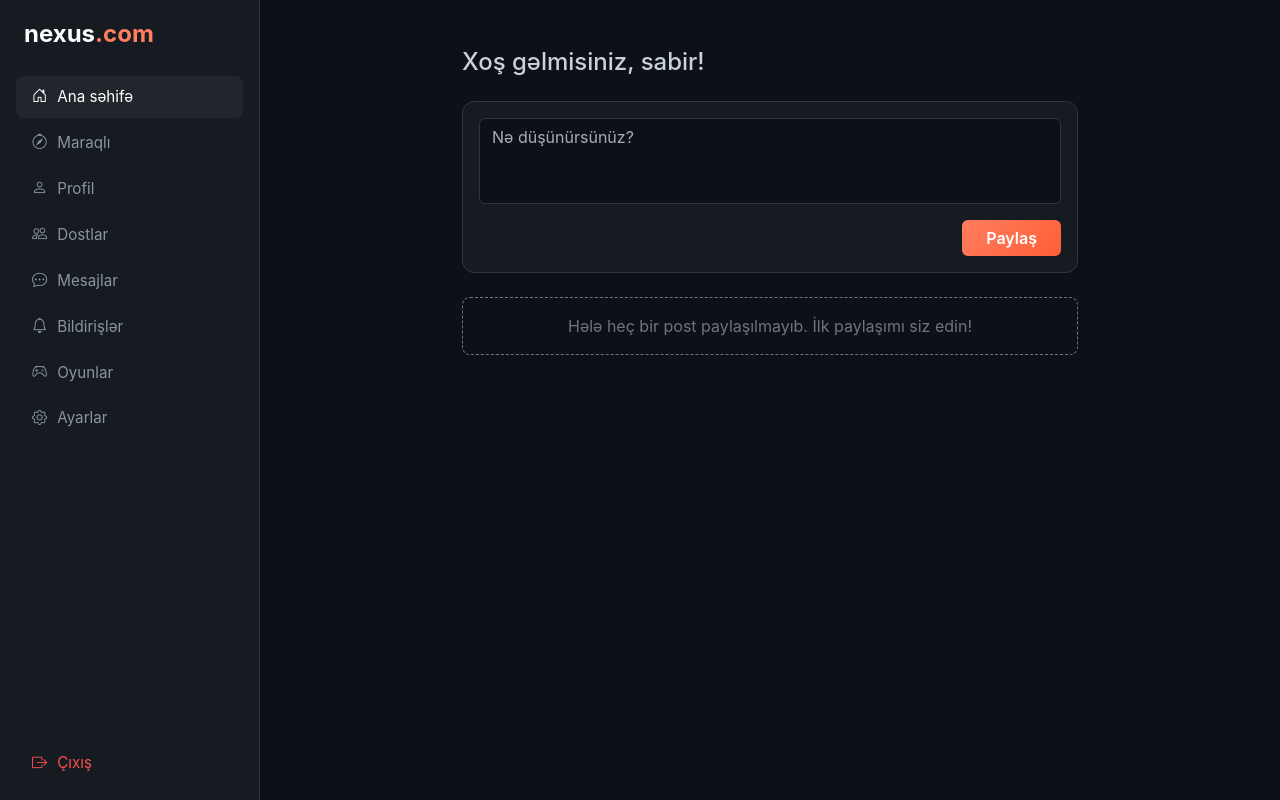
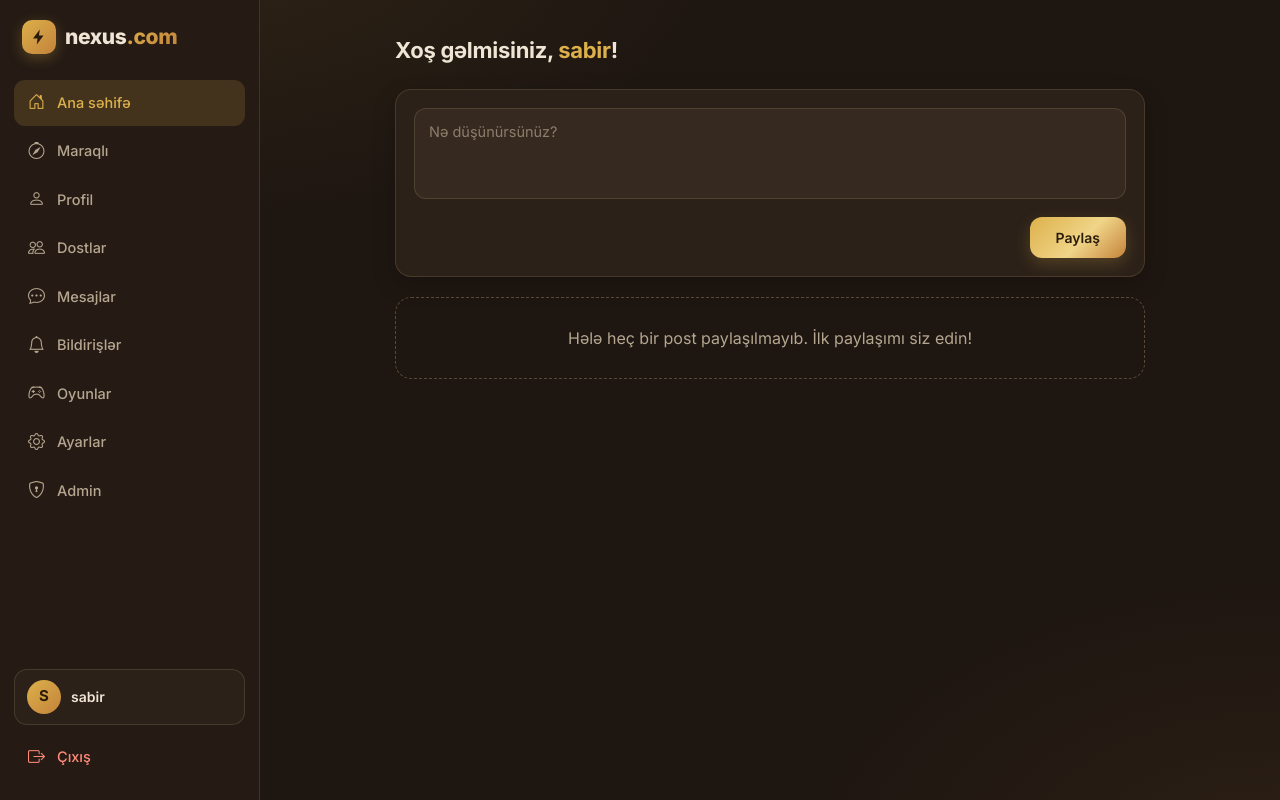
Before and after one commit to SabirXelilzade/Sayt, a Flask app: page / in a window 1280 px wide. Run offline with Flask 3, Linux system fonts and the light colour scheme; a user stored in the database is signed in.

```diff
--- a/templates/index.html
+++ b/templates/index.html
@@ -1,212 +1,367 @@
 <!DOCTYPE html>
-<html lang="az" data-bs-theme="dark">
+<html lang="az">
 <head>
     <meta charset="UTF-8">
     <meta name="viewport" content="width=device-width, initial-scale=1.0">
     <title>nexus - Ana Səhifə</title>
 
-    <!-- Bootstrap 5 CSS -->
-    <link href="https://cdn.jsdelivr.net/npm/bootstrap@5.3.2/dist/css/bootstrap.min.css" rel="stylesheet">
-    <!-- Bootstrap Icons -->
+    <!-- Bootstrap Icons (yalnız ikonlar üçün) -->
     <link href="https://cdn.jsdelivr.net/npm/bootstrap-icons@1.11.1/font/bootstrap-icons.css" rel="stylesheet">
+    <link rel="preconnect" href="https://fonts.googleapis.com">
+    <link rel="preconnect" href="https://fonts.gstatic.com" crossorigin>
+    <link href="https://fonts.googleapis.com/css2?family=Inter:wght@400;500;600;700;800&display=swap" rel="stylesheet">
 
     <style>
-        body {
-            background-color: #0d1117;
-            color: #c9d1d9;
-            font-family: -apple-system, BlinkMacSystemFont, "Segoe UI", Roboto, sans-serif;
+        :root {
+            --bg: #1e1611;
+            --side: #251b14;
+            --surface: #2c2119;
+            --surface-2: #362a20;
+            --border: rgba(240, 210, 150, 0.14);
+            --text: #f0e5d4;
+            --muted: #b5a690;
+            --accent: #dcb04a;
+            --accent-2: #c4833b;
+            --on-accent: #2a1c0a;
+            --danger: #ff8a7a;
+            --radius: 16px;
         }
 
-        /* Qradient Loqo və Düymələr */
-        .brand-logo {
-            font-size: 1.5rem;
-            font-weight: 700;
-            color: #ffffff;
-            text-decoration: none;
-        }
-        .brand-logo span {
-            color: #ff7e5f;
+        * { box-sizing: border-box; }
+
+        body {
+            margin: 0;
+            min-height: 100vh;
+            background-color: var(--bg);
+            background-image:
+                radial-gradient(900px 500px at 15% -10%, rgba(220, 176, 74, 0.09), transparent 60%),
+                radial-gradient(800px 500px at 100% 110%, rgba(196, 131, 59, 0.09), transparent 60%);
+            background-attachment: fixed;
+            color: var(--text);
+            font-family: "Inter", -apple-system, BlinkMacSystemFont, "Segoe UI", Roboto, sans-serif;
+            line-height: 1.5;
         }
 
-        .btn-gradient {
-            background: linear-gradient(135deg, #ff7e5f, #ff5e36);
-            color: #ffffff;
-            border: none;
-            font-weight: 600;
-            transition: opacity 0.2s;
+        a { color: inherit; text-decoration: none; }
+
+        /* ---------- Loqo ---------- */
+        .brand { display: flex; align-items: center; gap: 9px; }
+        .brand-mark {
+            width: 34px;
+            height: 34px;
+            border-radius: 10px;
+            background: linear-gradient(135deg, var(--accent), var(--accent-2));
+            display: grid;
+            place-items: center;
+            box-shadow: 0 4px 14px rgba(220, 176, 74, 0.28);
         }
-        .btn-gradient:hover {
-            color: #ffffff;
-            opacity: 0.9;
+        .brand-mark svg { width: 18px; height: 18px; fill: var(--on-accent); }
+        .brand-name { font-size: 21px; font-weight: 800; letter-spacing: -0.4px; }
+        .brand-name span {
+            background: linear-gradient(135deg, var(--accent), var(--accent-2));
+            -webkit-background-clip: text;
+            background-clip: text;
+            color: transparent;
         }
 
-        /* Navigasiya keçidləri */
-        .sidebar .nav-link {
-            color: #8b949e;
-            padding: 0.6rem 1rem;
-            border-radius: 8px;
-            font-size: 0.95rem;
-            transition: all 0.2s ease-in-out;
+        /* ---------- Sol menyu ---------- */
+        .sidebar {
+            position: fixed;
+            top: 0;
+            left: 0;
+            bottom: 0;
+            width: 260px;
+            padding: 20px 14px;
+            display: flex;
+            flex-direction: column;
+            justify-content: space-between;
+            background: var(--side);
+            border-right: 1px solid var(--border);
+            overflow-y: auto;
+            z-index: 50;
+            transition: transform 0.25s ease;
+        }
+        .sidebar .brand { padding: 0 8px; margin-bottom: 26px; }
+
+        .nav { display: flex; flex-direction: column; gap: 3px; }
+        .nav a {
+            display: flex;
+            align-items: center;
+            gap: 12px;
+            padding: 10px 14px;
+            border-radius: 11px;
+            font-size: 14.5px;
+            font-weight: 500;
+            color: var(--muted);
+            transition: background 0.2s, color 0.2s;
+        }
+        .nav a i { font-size: 17px; }
+        .nav a:hover { background: rgba(255, 255, 255, 0.06); color: var(--text); }
+        .nav a.active { background: rgba(220, 176, 74, 0.16); color: var(--accent); }
+        .nav a.logout { color: var(--danger); }
+        .nav a.logout:hover { background: rgba(255, 138, 122, 0.12); color: var(--danger); }
+
+        .side-bottom { display: flex; flex-direction: column; gap: 10px; margin-top: 20px; }
+        .user-chip {
             display: flex;
             align-items: center;
             gap: 10px;
+            padding: 10px 12px;
+            background: var(--surface);
+            border: 1px solid var(--border);
+            border-radius: 13px;
+            font-size: 14px;
+            font-weight: 600;
+            transition: background 0.2s;
         }
-        .sidebar .nav-link:hover,
-        .sidebar .nav-link.active {
-            background-color: #21262d;
-            color: #ffffff;
+        .user-chip:hover { background: var(--surface-2); }
+
+        .avatar {
+            width: 34px;
+            height: 34px;
+            flex-shrink: 0;
+            border-radius: 50%;
+            background: linear-gradient(135deg, var(--accent), var(--accent-2));
+            color: var(--on-accent);
+            display: grid;
+            place-items: center;
+            font-size: 15px;
+            font-weight: 700;
+        }
+        .avatar.lg { width: 42px; height: 42px; font-size: 17px; }
+
+        /* ---------- Mobil üst panel və arxa fon ---------- */
+        .mobile-bar { display: none; }
+        .overlay { display: none; }
+
+        /* ---------- Əsas hissə ---------- */
+        .main { margin-left: 260px; padding: 34px 24px 80px; }
+        .container { max-width: 750px; margin: 0 auto; }
+        .welcome { margin: 0 0 22px; font-size: 22px; font-weight: 700; letter-spacing: -0.3px; }
+        .welcome span { color: var(--accent); }
+
+        .card {
+            background: var(--surface);
+            border: 1px solid var(--border);
+            border-radius: var(--radius);
+            padding: 18px;
+            box-shadow: 0 8px 24px rgba(0, 0, 0, 0.2);
         }
 
-        /* Çıxış linki */
-        .logout-link {
-            color: #ff4d4d !important;
+        /* Flash mesajlar */
+        .alert {
+            padding: 12px 14px;
+            margin-bottom: 16px;
+            border-radius: 12px;
+            font-size: 13.5px;
+            border: 1px solid;
         }
-        .logout-link:hover {
-            background-color: rgba(255, 77, 77, 0.1) !important;
+        .alert-danger  { background: rgba(255, 120, 120, 0.10); border-color: rgba(255, 120, 120, 0.35); color: #ffaaaa; }
+        .alert-success { background: rgba(220, 176, 74, 0.12);  border-color: rgba(220, 176, 74, 0.35);  color: #f2dc9a; }
+
+        /* Paylaşım forması */
+        .composer { margin-bottom: 20px; }
+        .composer textarea {
+            width: 100%;
+            padding: 12px 14px;
+            background: var(--surface-2);
+            border: 1px solid var(--border);
+            border-radius: 12px;
+            color: var(--text);
+            font: inherit;
+            font-size: 14.5px;
+            resize: none;
+            outline: none;
+            transition: border-color 0.2s, box-shadow 0.2s;
+        }
+        .composer textarea::placeholder { color: #8c7e6b; }
+        .composer textarea:focus { border-color: var(--accent); box-shadow: 0 0 0 4px rgba(220, 176, 74, 0.14); }
+        .composer-footer { display: flex; justify-content: flex-end; margin-top: 12px; }
+
+        .btn-primary {
+            border: 0;
+            padding: 10px 26px;
+            border-radius: 12px;
+            font: inherit;
+            font-size: 14px;
+            font-weight: 600;
+            color: var(--on-accent);
+            background: linear-gradient(135deg, var(--accent), #f0d588 55%, var(--accent-2));
+            box-shadow: 0 6px 16px rgba(220, 176, 74, 0.22);
+            cursor: pointer;
+            transition: transform 0.15s, box-shadow 0.2s;
+        }
+        .btn-primary:hover { transform: translateY(-1px); box-shadow: 0 10px 22px rgba(220, 176, 74, 0.32); }
+
+        /* Postlar */
+        .posts { display: flex; flex-direction: column; gap: 14px; }
+        .post-head { display: flex; align-items: center; gap: 12px; margin-bottom: 10px; }
+        .post-author { font-weight: 600; font-size: 15px; color: var(--accent); }
+        .post-tag { font-size: 12px; color: var(--muted); }
+        .post-body { white-space: pre-wrap; word-break: break-word; font-size: 15px; }
+
+        .empty {
+            padding: 28px 18px;
+            text-align: center;
+            color: var(--muted);
+            border: 1px dashed rgba(240, 210, 150, 0.28);
+            border-radius: var(--radius);
         }
 
-        /* Kartlar və Form Elementləri */
-        .custom-card {
-            background-color: #161b22;
-            border: 1px solid #30363d;
-            border-radius: 12px;
+        /* ---------- Mobil və planşet ---------- */
+        @media (max-width: 991px) {
+            .sidebar { transform: translateX(-100%); box-shadow: 8px 0 30px rgba(0, 0, 0, 0.45); }
+            body.menu-open .sidebar { transform: none; }
+
+            .overlay {
+                display: block;
+                position: fixed;
+                inset: 0;
+                background: rgba(0, 0, 0, 0.55);
+                opacity: 0;
+                pointer-events: none;
+                transition: opacity 0.25s;
+                z-index: 40;
             }
+            body.menu-open .overlay { opacity: 1; pointer-events: auto; }
 
-        .custom-textarea {
-            background-color: #0d1117;
-            border: 1px solid #30363d;
-            color: #ffffff;
-            resize: none;
+            .mobile-bar {
+                position: sticky;
+                top: 0;
+                z-index: 30;
+                display: flex;
+                align-items: center;
+                justify-content: space-between;
+                padding: 10px 16px;
+                background: rgba(37, 27, 20, 0.92);
+                backdrop-filter: blur(14px);
+                -webkit-backdrop-filter: blur(14px);
+                border-bottom: 1px solid var(--border);
             }
-        .custom-textarea:focus {
-            background-color: #0d1117;
-            border-color: #ff7e5f;
-            box-shadow: 0 0 0 0.25rem rgba(255, 126, 95, 0.25);
-            color: #ffffff;
+            .menu-btn {
+                width: 40px;
+                height: 40px;
+                display: grid;
+                place-items: center;
+                border: 1px solid var(--border);
+                border-radius: 11px;
+                background: none;
+                color: var(--text);
+                font-size: 22px;
+                cursor: pointer;
             }
-
-        /* Masaüstü və Mobil Konfiqurasiyaları */
-        @media (min-width: 992px) {
-            .sidebar-desktop {
-                width: 260px;
-                height: 100vh;
-                position: fixed;
-                top: 0;
-                left: 0;
-                border-right: 1px solid #30363d;
-                background-color: #161b22;
-                z-index: 1000;
+            .main { margin-left: 0; padding: 20px 14px 70px; }
+            .welcome { font-size: 20px; }
         }
-            .main-content {
-                margin-left: 260px;
-            }
+        @media (max-width: 480px) {
+            .card { padding: 15px; }
         }
     </style>
 </head>
 <body>
 
-    <!-- MOBİL ÜÇÜN YUXARI NAVBAR (Yalnız kiçik ekranlarda görünür) -->
-    <nav class="navbar navbar-dark bg-dark d-lg-none border-bottom border-secondary px-3 sticky-top" style="background-color: #161b22 !important;">
-        <a class="brand-logo" href="{{ url_for('index') }}">nexus<span>.com</span></a>
-        <button class="navbar-toggler" type="button" data-bs-toggle="offcanvas" data-bs-target="#mobileSidebar" aria-controls="mobileSidebar">
-            <span class="navbar-toggler-icon"></span>
-        </button>
-    </nav>
+    <!-- Mobil üst panel -->
+    <div class="mobile-bar">
+        <a class="brand" href="{{ url_for('index') }}">
+            <div class="brand-mark"><svg viewBox="0 0 24 24" aria-hidden="true"><path d="M13 2 4 14h6l-1 8 9-12h-6z"/></svg></div>
+            <div class="brand-name">nexus<span>.com</span></div>
+        </a>
+        <button class="menu-btn" id="menuBtn" type="button" aria-label="Menyunu aç"><i class="bi bi-list"></i></button>
+    </div>
 
-    <div class="container-fluid p-0">
-        <div class="row g-0">
+    <div class="overlay" id="overlay"></div>
 
-            <!-- MASAÜSTÜ ÜÇÜN SOL MENYU (DESKTOP SIDEBAR) -->
-            <aside class="sidebar sidebar-desktop d-none d-lg-flex flex-column justify-content-between p-3">
+    <!-- Sol menyu (kompüterdə sabit, telefonda açılan) -->
+    <aside class="sidebar" id="sidebar">
         <div>
-                    <div class="mb-4 ps-2">
-                        <a class="brand-logo" href="{{ url_for('index') }}">nexus<span>.com</span></a>
-                    </div>
-                    <nav class="nav nav-pills flex-column gap-1">
-                        <a href="{{ url_for('index') }}" class="nav-link active"><i class="bi bi-house-door"></i> Ana səhifə</a>
-                        <a href="{{ url_for('maraqli') }}" class="nav-link"><i class="bi bi-compass"></i> Maraqlı</a>
-                        <a href="{{ url_for('profile') }}" class="nav-link"><i class="bi bi-person"></i> Profil</a>
-                        <a href="{{ url_for('dostlar') }}" class="nav-link"><i class="bi bi-people"></i> Dostlar</a>
-                        <a href="{{ url_for('messages') }}" class="nav-link"><i class="bi bi-chat-dots"></i> Mesajlar</a>
-                        <a href="{{ url_for('bildirisler') }}" class="nav-link"><i class="bi bi-bell"></i> Bildirişlər</a>
-                        <a href="{{ url_for('games') }}" class="nav-link"><i class="bi bi-controller"></i> Oyunlar</a>
-                        <a href="{{ url_for('ayarlar') }}" class="nav-link"><i class="bi bi-gear"></i> Ayarlar</a>
+            <a class="brand" href="{{ url_for('index') }}">
+                <div class="brand-mark"><svg viewBox="0 0 24 24" aria-hidden="true"><path d="M13 2 4 14h6l-1 8 9-12h-6z"/></svg></div>
+                <div class="brand-name">nexus<span>.com</span></div>
+            </a>
+
+            <nav class="nav">
+                <a href="{{ url_for('index') }}" class="{{ 'active' if request.endpoint == 'index' else '' }}"><i class="bi bi-house-door"></i> Ana səhifə</a>
+                <a href="{{ url_for('maraqli') }}" class="{{ 'active' if request.endpoint == 'maraqli' else '' }}"><i class="bi bi-compass"></i> Maraqlı</a>
+                <a href="{{ url_for('profile') }}" class="{{ 'active' if request.endpoint == 'profile' else '' }}"><i class="bi bi-person"></i> Profil</a>
+                <a href="{{ url_for('dostlar') }}" class="{{ 'active' if request.endpoint == 'dostlar' else '' }}"><i class="bi bi-people"></i> Dostlar</a>
+                <a href="{{ url_for('messages') }}" class="{{ 'active' if request.endpoint == 'messages' else '' }}"><i class="bi bi-chat-dots"></i> Mesajlar</a>
+                <a href="{{ url_for('bildirisler') }}" class="{{ 'active' if request.endpoint == 'bildirisler' else '' }}"><i class="bi bi-bell"></i> Bildirişlər</a>
+                <a href="{{ url_for('games') }}" class="{{ 'active' if request.endpoint == 'games' else '' }}"><i class="bi bi-controller"></i> Oyunlar</a>
+                <a href="{{ url_for('ayarlar') }}" class="{{ 'active' if request.endpoint == 'ayarlar' else '' }}"><i class="bi bi-gear"></i> Ayarlar</a>
+                {% if current_user.username == 'sabir' %}
+                    <a href="{{ url_for('admin') }}" class="{{ 'active' if request.endpoint == 'admin' else '' }}"><i class="bi bi-shield-lock"></i> Admin</a>
+                {% endif %}
             </nav>
         </div>
-                <div>
-                    <nav class="nav nav-pills flex-column">
-                        <a href="{{ url_for('logout') }}" class="nav-link logout-link"><i class="bi bi-box-arrow-right"></i> Çıxış</a>
+
+        <div class="side-bottom">
+            <a class="user-chip" href="{{ url_for('profile') }}">
+                <div class="avatar">{{ current_user.username[0]|upper }}</div>
+                <span>{{ current_user.username }}</span>
+            </a>
+            <nav class="nav">
+                <a href="{{ url_for('logout') }}" class="logout"><i class="bi bi-box-arrow-right"></i> Çıxış</a>
             </nav>
         </div>
     </aside>
 
-            <!-- MOBİL ÜÇÜN AÇILAN MENYU (OFFCANVAS SIDEBAR) -->
-            <div class="offcanvas offcanvas-start bg-dark text-white d-lg-none" tabindex="-1" id="mobileSidebar" style="background-color: #161b22 !important;">
-                <div class="offcanvas-header border-bottom border-secondary">
-                    <a class="brand-logo" href="{{ url_for('index') }}">nexus<span>.com</span></a>
-                    <button type="button" class="btn-close btn-close-white" data-bs-dismiss="offcanvas" aria-label="Bağla"></button>
-                </div>
-                <div class="offcanvas-body d-flex flex-column justify-content-between sidebar">
-                    <nav class="nav nav-pills flex-column gap-1">
-                        <a href="{{ url_for('index') }}" class="nav-link active"><i class="bi bi-house-door"></i> Ana səhifə</a>
-                        <a href="{{ url_for('maraqli') }}" class="nav-link"><i class="bi bi-compass"></i> Maraqlı</a>
-                        <a href="{{ url_for('profile') }}" class="nav-link"><i class="bi bi-person"></i> Profil</a>
-                        <a href="{{ url_for('dostlar') }}" class="nav-link"><i class="bi bi-people"></i> Dostlar</a>
-                        <a href="{{ url_for('messages') }}" class="nav-link"><i class="bi bi-chat-dots"></i> Mesajlar</a>
-                        <a href="{{ url_for('bildirisler') }}" class="nav-link"><i class="bi bi-bell"></i> Bildirişlər</a>
-                        <a href="{{ url_for('games') }}" class="nav-link"><i class="bi bi-controller"></i> Oyunlar</a>
-                        <a href="{{ url_for('ayarlar') }}" class="nav-link"><i class="bi bi-gear"></i> Ayarlar</a>
-                    </nav>
-                    <div class="mt-4">
-                        <nav class="nav nav-pills flex-column">
-                            <a href="{{ url_for('logout') }}" class="nav-link logout-link"><i class="bi bi-box-arrow-right"></i> Çıxış</a>
-                        </nav>
-                    </div>
-                </div>
-            </div>
+    <!-- Əsas məzmun -->
+    <main class="main">
+        <div class="container">
 
-            <!-- ƏSAS MƏZMUN SAHƏSİ (MAIN CONTENT) -->
-            <main class="main-content col-12 col-lg p-3 p-md-4 p-xl-5">
-                <div class="col-12 col-xl-8 mx-auto" style="max-width: 750px;">
+            <h2 class="welcome">Xoş gəlmisiniz, <span>{{ current_user.username }}</span>!</h2>
 
-                    <!-- Xoş gəlmisiniz Başlığı -->
-                    <h2 class="h4 font-weight-bold mb-4">Xoş gəlmisiniz, {{ current_user.username }}!</h2>
+            {% with messages = get_flashed_messages(with_categories=true) %}
+                {% for category, message in messages %}
+                    <div class="alert {{ 'alert-success' if category == 'success' else 'alert-danger' }}" role="alert">{{ message }}</div>
+                {% endfor %}
+            {% endwith %}
 
-                    <!-- Post Paylaşma Formu -->
-                    <div class="card custom-card p-3 mb-4">
+            <!-- Paylaşım formu -->
+            <div class="card composer">
                 <form action="{{ url_for('add_post') }}" method="POST">
-                            <div class="mb-3">
-                                <textarea name="content" class="form-control custom-textarea" rows="3" placeholder="Nə düşünürsünüz?" required></textarea>
-                            </div>
-                            <div class="d-flex justify-content-end">
-                                <button type="submit" class="btn btn-gradient px-4">Paylaş</button>
+                    <textarea name="content" rows="3" placeholder="Nə düşünürsünüz?" required></textarea>
+                    <div class="composer-footer">
+                        <button type="submit" class="btn-primary">Paylaş</button>
                     </div>
                 </form>
             </div>
 
-                    <!-- Paylaşılan Postlar Lenti -->
-                    <div class="posts-feed">
-                        {% for post in posts %}
-                            <div class="card custom-card p-3 mb-3">
-                                <div class="card-body p-0">
-                                    <h6 class="card-title fw-bold mb-2" style="color: #58a6ff;">{{ post.author.username }}</h6>
-                                    <p class="card-text mb-0" style="color: #c9d1d9;">{{ post.content }}</p>
+            <!-- Paylaşılan postlar (ən yenisi yuxarıda) -->
+            <div class="posts">
+                {% for post in posts|reverse %}
+                    <article class="card">
+                        <div class="post-head">
+                            <div class="avatar lg">{{ post.author.username[0]|upper }}</div>
+                            <div>
+                                <div class="post-author">{{ post.author.username }}</div>
+                                <div class="post-tag">nexus istifadəçisi</div>
                             </div>
                         </div>
+                        <div class="post-body">{{ post.content }}</div>
+                    </article>
                 {% else %}
-                            <div class="p-3 text-center text-secondary border border-secondary border-dashed rounded-3" style="border-style: dashed !important;">
-                                Hələ heç bir post paylaşılmayıb. İlk paylaşımı siz edin!
-                            </div>
+                    <div class="empty">Hələ heç bir post paylaşılmayıb. İlk paylaşımı siz edin!</div>
                 {% endfor %}
             </div>
 
         </div>
     </main>
 
-        </div>
-    </div>
-
-    <!-- Bootstrap 5 JS Bundle (Popper daxil) -->
-    <script src="https://cdn.jsdelivr.net/npm/bootstrap@5.3.2/dist/js/bootstrap.bundle.min.js"></script>
+    <script>
+        // Mobil menyunu aç / bağla
+        (function () {
+            var body = document.body;
+            document.getElementById('menuBtn').addEventListener('click', function () {
+                body.classList.toggle('menu-open');
+            });
+            document.getElementById('overlay').addEventListener('click', function () {
+                body.classList.remove('menu-open');
+            });
+            document.addEventListener('keydown', function (e) {
+                if (e.key === 'Escape') body.classList.remove('menu-open');
+            });
+        })();
+    </script>
 </body>
 </html>
```
Lines whose indentation alone changed are shown as unchanged.
